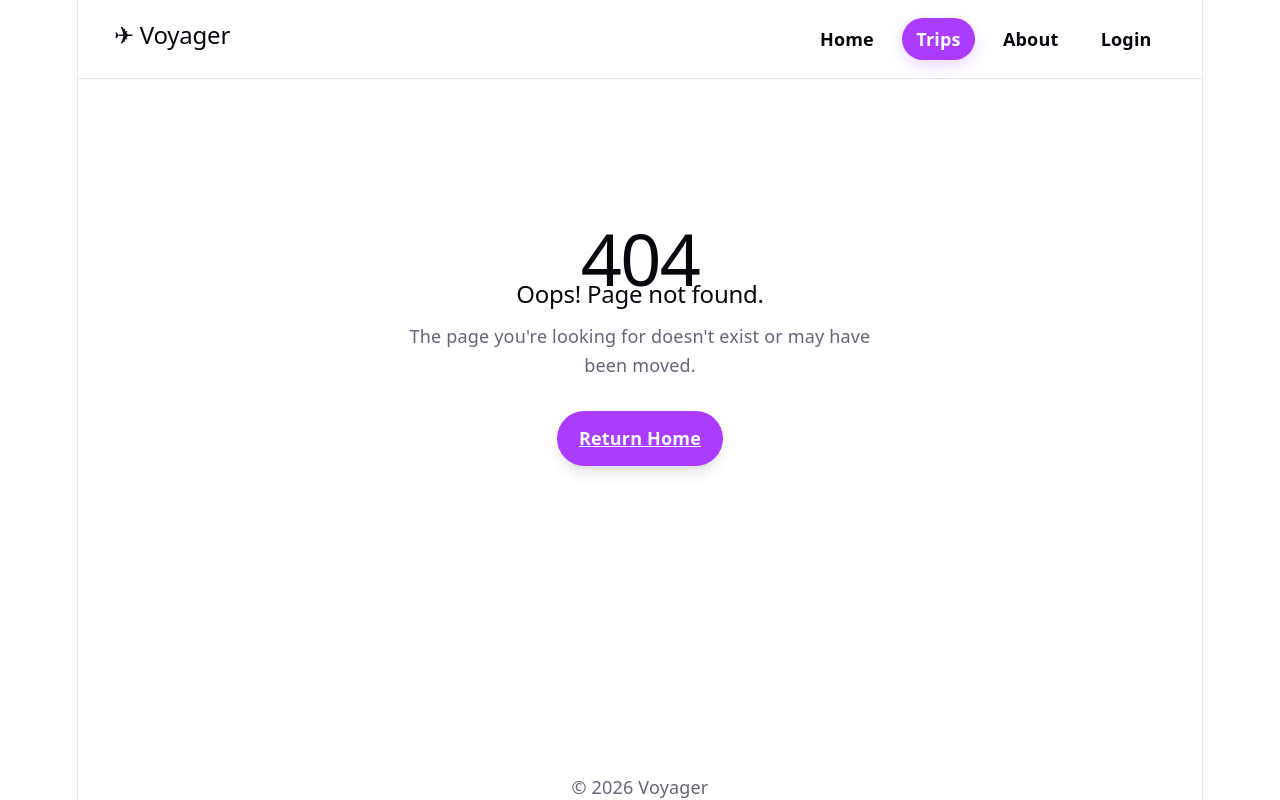
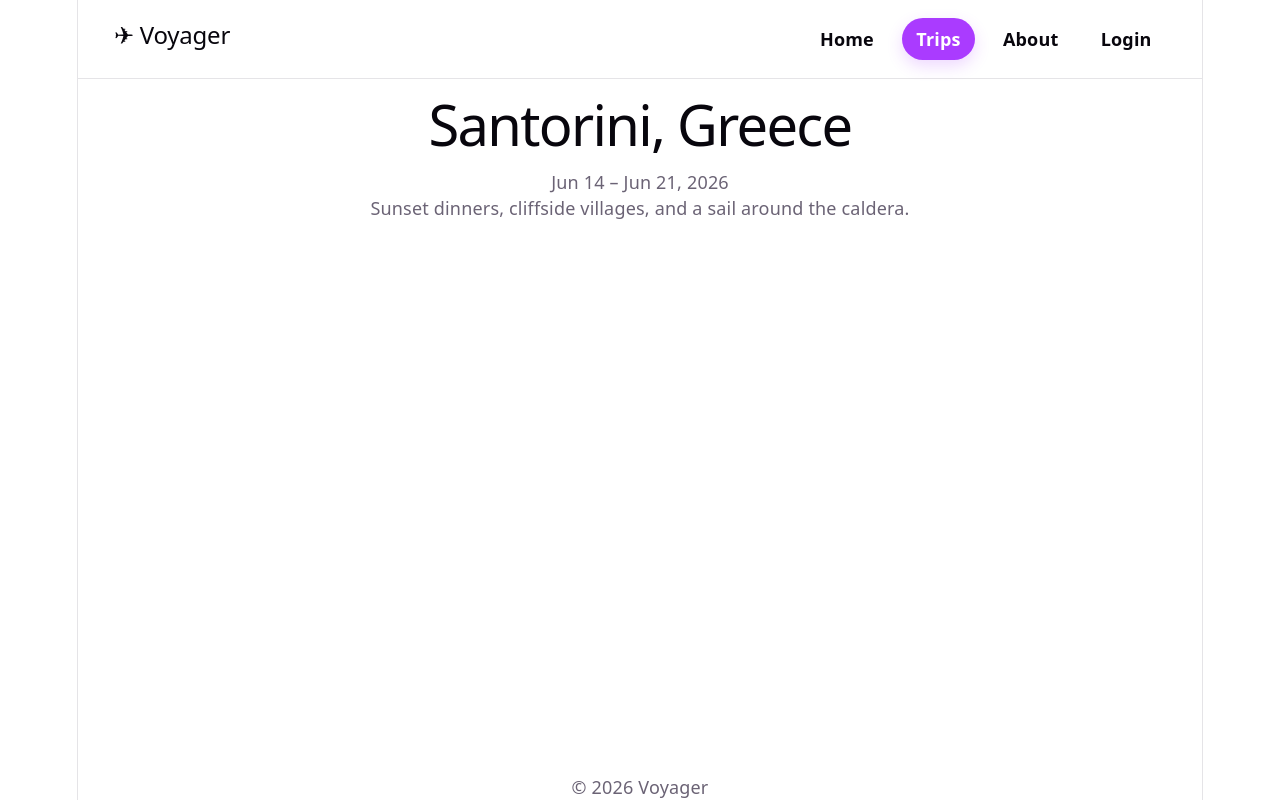
Before and after one commit to laurac-qa/voyager, a React (Vite) app: page /trips/1 in a window 1280 px wide. Before the commit this address had no page. Built offline with nearby package versions, Linux system fonts and the light colour scheme.

Commit message:
feat: add dynamic trip routing and details page

```diff
--- a/src/App.tsx
+++ b/src/App.tsx
@@ -7,6 +7,7 @@ import Home from "./pages/Home";
 import Trips from "./pages/Trips";
 import About from "./pages/About";
 import Login from "./pages/Login";
+import TripDetails from "./pages/TripDetails";
 import NotFound from "./pages/NotFound";
 
 function App() {
@@ -21,6 +22,7 @@ function App() {
           <Route path="/about" element={<About />} />
           <Route path="/login" element={<Login />} />
           <Route path="*" element={<NotFound />} />
+          <Route path="/trips/:tripId" element={<TripDetails />} />
         </Routes>
       </main>
 
--- a/src/components/TripCard.tsx
+++ b/src/components/TripCard.tsx
@@ -1,4 +1,5 @@
 import type { Trip } from "../types/trip";
+import { Link } from "react-router-dom";
 
 interface TripCardProps {
   trip: Trip;
@@ -22,12 +23,9 @@ function TripCard({ trip }: TripCardProps) {
         {shortenedSummary}
       </p>
 
-      <button
-        type="button"
-        className="trip-button"
-      >
+      <Link to={`/trips/${trip.id}`} className="trip-button">
         View Trip
-      </button>
+      </Link>
     </article>
   );
 }
--- a/src/data/trips.ts
+++ b/src/data/trips.ts
@@ -2,21 +2,25 @@ import type { Trip } from "../types/trip";
 
 export const trips: Trip[] = [
   {
+    id: "1",
     title: "Santorini, Greece",
     dates: "Jun 14 – Jun 21, 2026",
     summary: "Sunset dinners, cliffside villages, and a sail around the caldera."
   },
   {
+    id: "2",
     title: "Italy",
     dates: "May 10 – May 20, 2026",
     summary: "Rome, Florence, Venice."
   },
   {
+    id: "3",
     title: "Kyoto, Japan",
     dates: "Sep 03 – Sep 12, 2026",
     summary: "Temple visits, seasonal gardens, and quiet mornings."
   },
   {
+    id: "4",
     title: "Marrakech, Morocco",
     dates: "Nov 18 – Nov 27, 2026",
     summary: "Markets, rooftop cafés, and a desert escape."
--- /dev/null
+++ b/src/pages/TripDetails.tsx
@@ -0,0 +1,26 @@
+import { useParams } from "react-router-dom";
+import { trips } from "../data/trips";
+
+function TripDetails() {
+  const { tripId } = useParams();
+  const trip = trips.find((item) => item.id === tripId);
+
+  if (!trip) {
+    return (
+      <section className="trip-details">
+        <h1>Trip not found</h1>
+        <p>The requested trip could not be found.</p>
+      </section>
+    );
+  }
+
+  return (
+    <section className="trip-details">
+      <h1>{trip.title}</h1>
+      <p className="trip-details-dates">{trip.dates}</p>
+      <p className="trip-details-summary">{trip.summary}</p>
+    </section>
+  );
+}
+
+export default TripDetails;
--- a/src/types/trip.ts
+++ b/src/types/trip.ts
@@ -1,4 +1,5 @@
 export interface Trip {
+  id: string;
   title: string;
   dates: string;
   summary: string;
```
